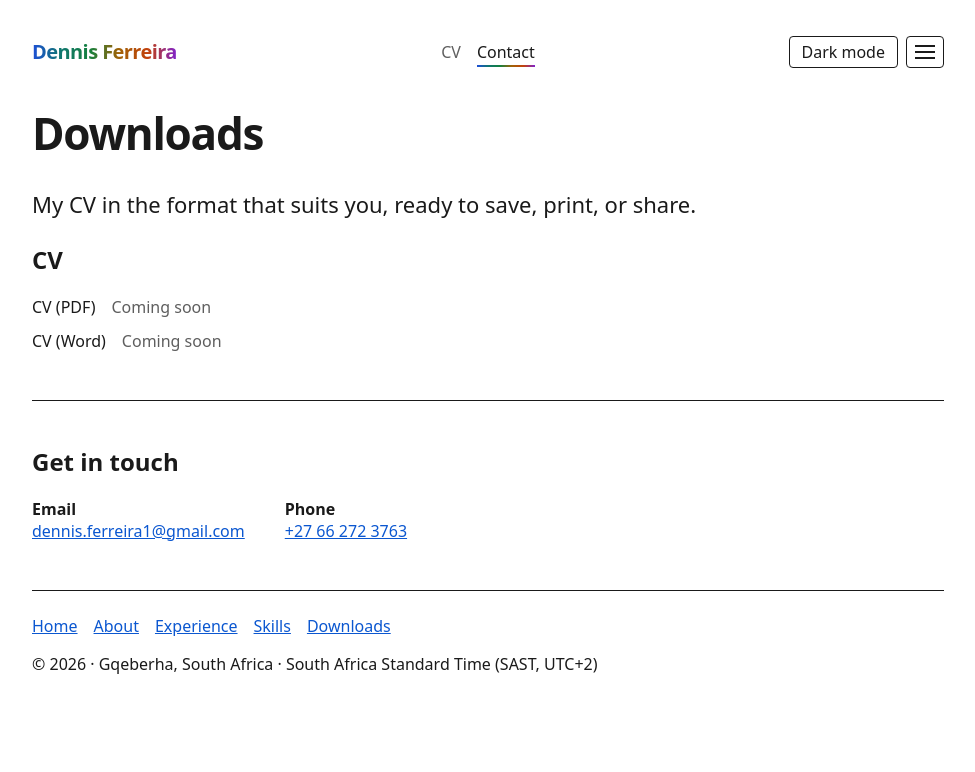
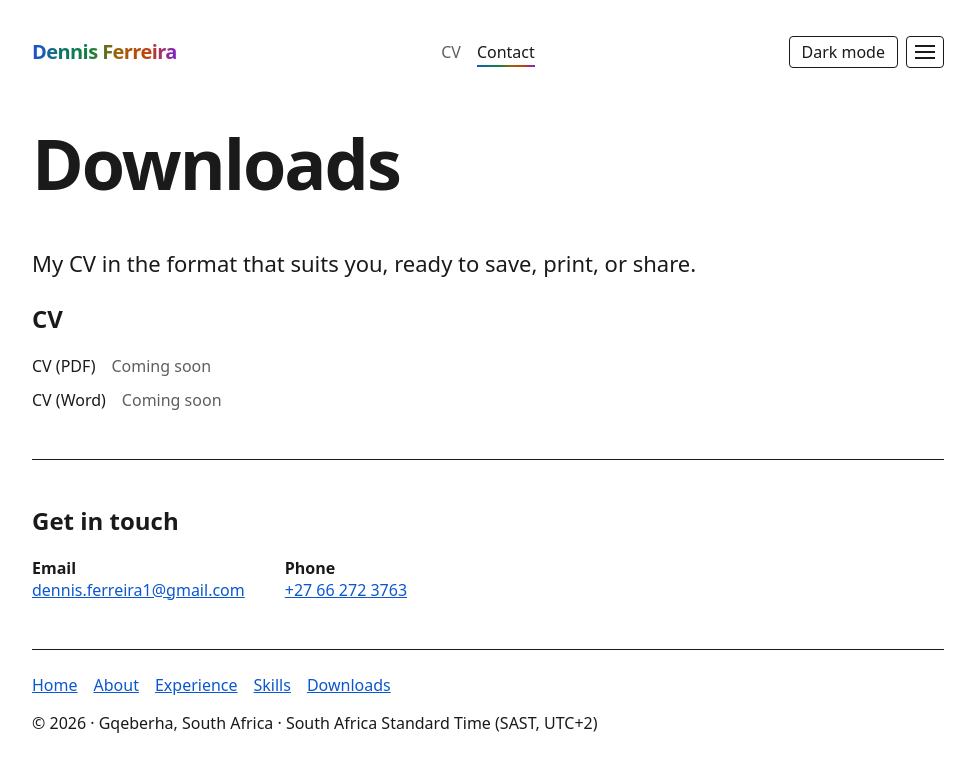
Before and after one commit to 6210/dfpf-26-27, an Astro site: page /downloads in a window 1280 px wide. Shown: the whole page, without its empty margins (152-1127 px from the left). Built offline with nearby package versions, Linux system fonts and the light colour scheme; Astro itself is replaced by a stand-in of ours.

Commit message:
Style tweaks

```diff
--- a/src/layouts/SiteLayout.astro
+++ b/src/layouts/SiteLayout.astro
@@ -172,14 +172,14 @@ const pageFade: TransitionDirectionalAnimations = {
   }
 
   /*
-   * Design values: 44px size, 48px line height. The size scales from 32px at
-   * 360px wide to 44px (2.75rem) at 1024px and wider; line height and spacing
+   * Design values: 70px size, 72px line height, -2px letter spacing from 1024px
+   * wide. The size scales down to 32px at 360px wide; line height and spacing
    * keep the same proportions at every size.
    */
   h1 {
-    font-size: clamp(2rem, 1.593rem + 1.807vw, 2.75rem);
+    font-size: clamp(2rem, 0.7125rem + 5.723vw, 4.375rem);
     letter-spacing: calc(-2em / 70);
-    line-height: calc(48 / 44);
+    line-height: calc(72 / 70);
     overflow-wrap: break-word;
   }
 
```
Also changed, not shown: README.MD.
